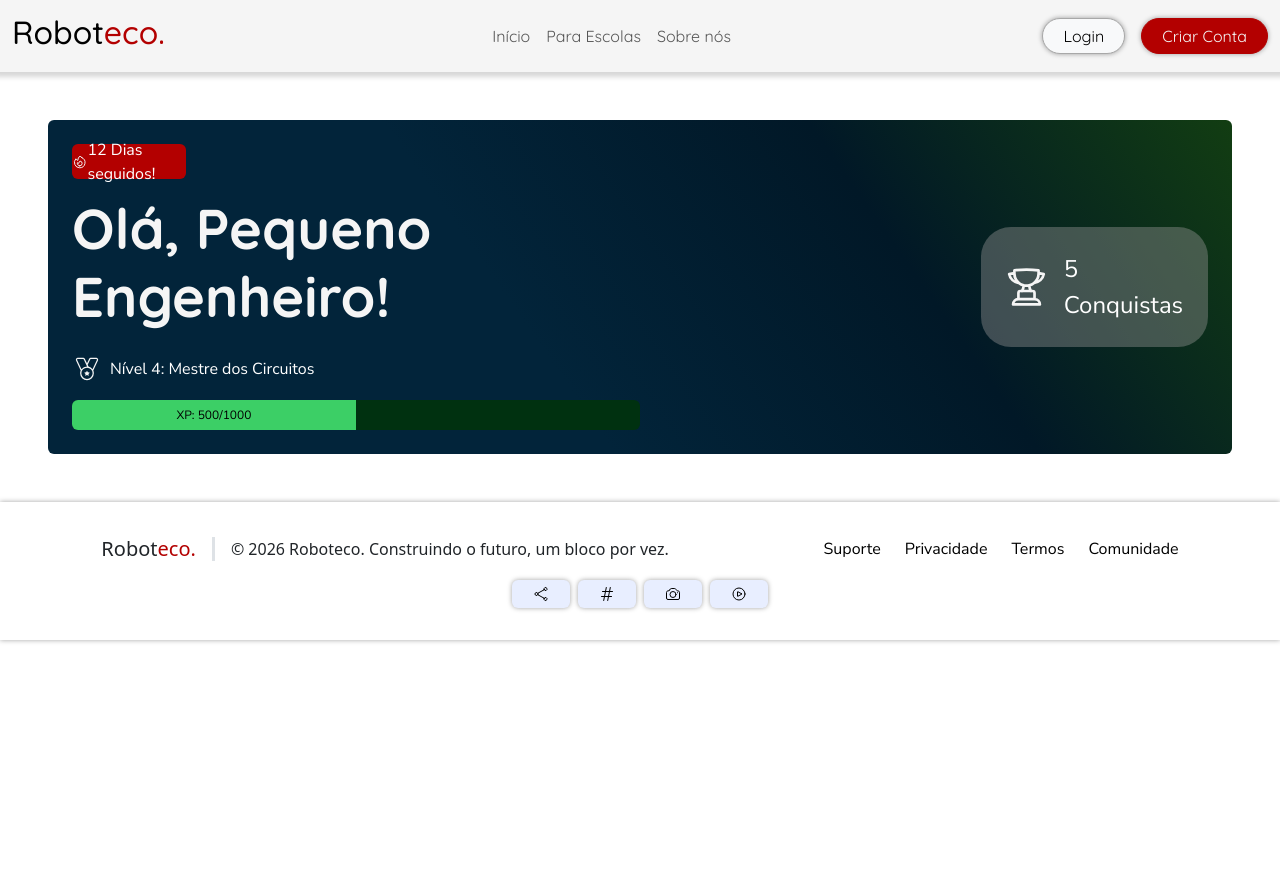
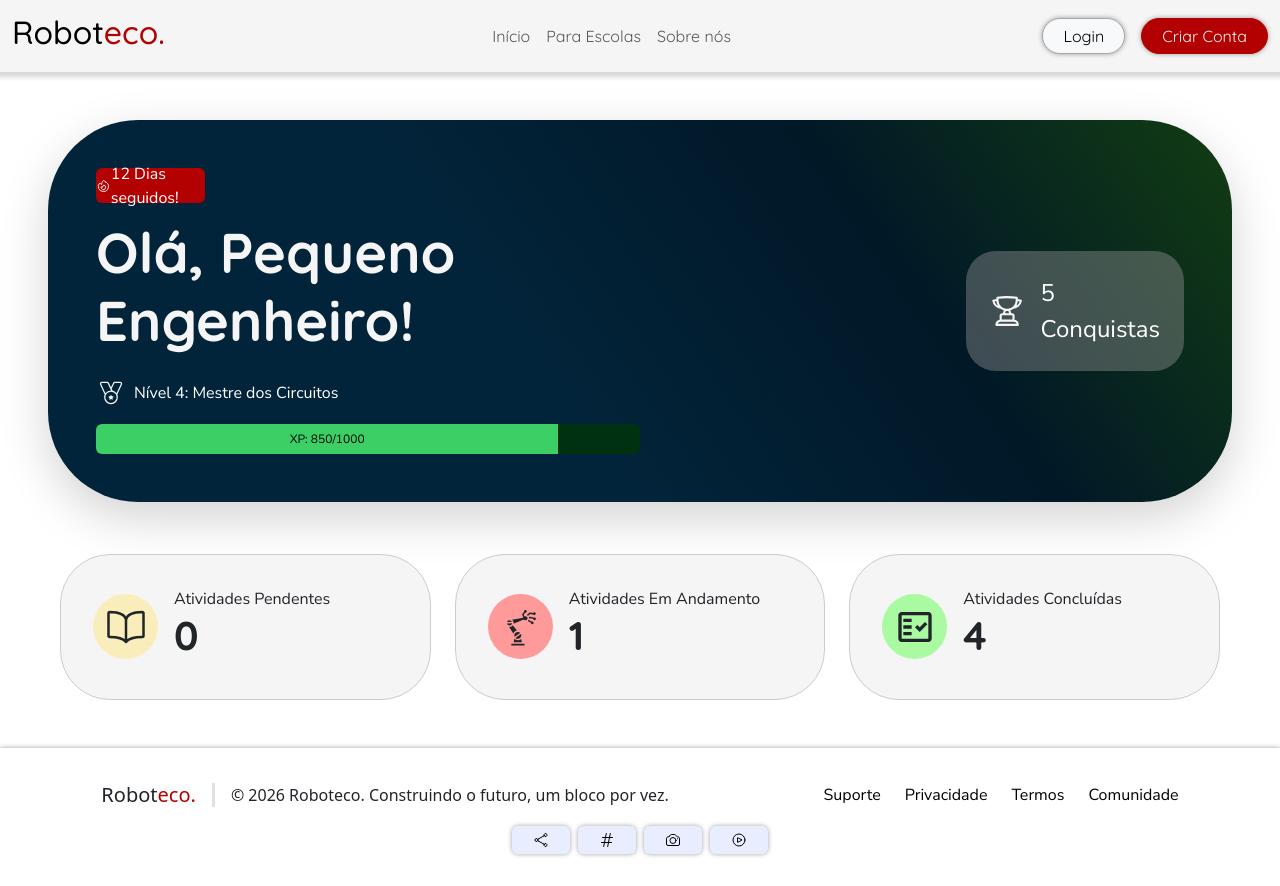
Before and after one commit to MigSilverS/roboteco, a Next.js app: page /pages/aluno/painel-do-aluno in a window 1280 px wide. Before the commit the page ends 800 px from the top, so only its background shows below. Built offline with nearby package versions, Linux system fonts and the light colour scheme.

Commit message:
Painel do Aluno Arrumado

```diff
--- /dev/null
+++ b/src/app/components/Cards/CardInfo/CardInfo.jsx
@@ -0,0 +1,31 @@
+import styles from "./CardInfo.module.css"
+
+export default function CardInfo({ icone, titulo, qntd, cor }) {
+    return (
+        <>
+            <div
+                className={`${styles.container} d-flex mt-1 mb-5 align-items-center gap-3`}
+                style={{
+                    backgroundColor: "var(--color-primary)", borderRadius: "50px"
+                }}
+            >
+                <div className="rounded-circle d-flex justify-content-center align-items-center" style={{backgroundColor:`${cor}`, width: "65px", height: "65px"}}>
+                    {icone}
+                </div>
+
+                <div className="">
+                    <p
+                        className="fw-normal"
+                        style={{fontSize: "1rem"}}
+                    >
+                        {titulo}
+                    </p>
+
+                    <h1 className="fw-bold">
+                        {qntd}
+                    </h1>
+                </div>
+            </div >
+        </>
+    )
+}
--- /dev/null
+++ b/src/app/components/Cards/CardInfo/CardInfo.module.css
@@ -0,0 +1,4 @@
+ .container {
+    padding: 2rem;
+    border: 1px solid #ccc;
+ }
--- a/src/app/pages/aluno/painel-do-aluno/page.jsx
+++ b/src/app/pages/aluno/painel-do-aluno/page.jsx
@@ -5,7 +5,11 @@ import Texto from "@/app/components/Texto/Texto";
 import Titulo from "@/app/components/Titulo/Titulo";
 import Nivel from "@/app/components/Nivel/Nivel";
 import Xp from "@/app/components/Xp/Xp";
+import CardInfo from "@/app/components/Cards/CardInfo/CardInfo";
 import { CiMedal } from "react-icons/ci";
+import { IoBookOutline } from "react-icons/io5";
+import { GiMechanicalArm } from "react-icons/gi";
+import { MdOutlineFactCheck } from "react-icons/md";
 
 const icons = {
     fire: (
@@ -21,6 +25,15 @@ const icons = {
         <svg xmlns="http://www.w3.org/2000/svg" fill="none" viewBox="0 0 24 24" strokeWidth={1.5} stroke="var(--color-primary)" className="size-6" width={50} height={50}>
             <path strokeLinecap="round" strokeLinejoin="round" d="M16.5 18.75h-9m9 0a3 3 0 0 1 3 3h-15a3 3 0 0 1 3-3m9 0v-3.375c0-.621-.503-1.125-1.125-1.125h-.871M7.5 18.75v-3.375c0-.621.504-1.125 1.125-1.125h.872m5.007 0H9.497m5.007 0a7.454 7.454 0 0 1-.982-3.172M9.497 14.25a7.454 7.454 0 0 0 .981-3.172M5.25 4.236c-.982.143-1.954.317-2.916.52A6.003 6.003 0 0 0 7.73 9.728M5.25 4.236V4.5c0 2.108.966 3.99 2.48 5.228M5.25 4.236V2.721C7.456 2.41 9.71 2.25 12 2.25c2.291 0 4.545.16 6.75.47v1.516M7.73 9.728a6.726 6.726 0 0 0 2.748 1.35m8.272-6.842V4.5c0 2.108-.966 3.99-2.48 5.228m2.48-5.492a46.32 46.32 0 0 1 2.916.52 6.003 6.003 0 0 1-5.395 4.972m0 0a6.726 6.726 0 0 1-2.749 1.35m0 0a6.772 6.772 0 0 1-3.044 0" />
         </svg>
+    ),
+    book: (
+        <IoBookOutline size={40} />
+    ),
+    arm: (
+        <GiMechanicalArm size={40}/>
+    ),
+    bookcheck: (
+        <MdOutlineFactCheck size={40}/>
     )
 }
 
@@ -30,7 +43,7 @@ export default function PainelDoAluno() {
             <NavBar />
             <div className={styles.container}>
                 <div className="row">
-                    <div className="col-12 col-sm-12 col-md-12 mt-5 mb-5 p-4 rounded d-flex" style={{ background: "linear-gradient(55deg, var(--blue) 40%, #011827, #123d12)" }}>
+                    <div className="col-12 col-sm-12 col-md-12 mt-5 mb-5 p-5 d-flex shadow-lg" style={{ borderRadius: "90px", background: "linear-gradient(55deg, var(--blue) 40%, #011827, #123d12)" }}>
                         <div className="col-6 col-sm-6 col-md-6 d-flex flex-column gap-3">
                             <div className="">
                                 <div className="d-flex rounded justify-content-center align-items-center" style={{ backgroundColor: "var(--red)", width: "20%", height: "35px" }}>
@@ -46,15 +59,26 @@ export default function PainelDoAluno() {
                                 <Nivel nivel={4} titulo="Mestre dos Circuitos" />
                             </div>
                             <div className="">
-                                <Xp currentXP={500} maxXP={1000} />
+                                <Xp currentXP={850} maxXP={1000} />
                             </div>
                         </div>
                         <div className="col-6 col-sm-6 col-md-6 d-flex flex-column gap-3 align-items-end justify-content-center">
-                            <div className="d-flex p-4 gap-3 align-items-center" style={{width: "40%", borderRadius: 30, backgroundColor: "#9c9b9b65"}}>
+                            <div className="d-flex p-4 gap-3 align-items-center" style={{ width: "40%", borderRadius: 30, backgroundColor: "#9c9b9b65" }}>
                                 {icons.trophy}
-                                <Texto icon texto="5 Conquistas" classe="text-white" estilo={{fontSize: "1.5rem"}}/>
+                                <Texto icon texto="5 Conquistas" classe="text-white" estilo={{ fontSize: "1.5rem" }} />
                             </div>
                         </div>
+                    </div>
+                </div>
+                <div className="row cards">
+                    <div className="col-12 col-sm-12 col-md-4">
+                        <CardInfo icone={icons.book} titulo={"Atividades Pendentes"} qntd={0} cor={"#fde68a88"} />
+                    </div>
+                    <div className="col-12 col-sm-12 col-md-4">
+                        <CardInfo icone={icons.arm} titulo={"Atividades Em Andamento"} qntd={1} cor={"#ff9a9a "} />
+                    </div>
+                    <div className="col-12 col-sm-12 col-md-4">
+                        <CardInfo icone={icons.bookcheck} titulo={"Atividades Concluídas"} qntd={4} cor={"#aafaa2 "} />
                     </div>
                 </div>
             </div>
--- a/src/app/pages/escola/para-escolas/page.jsx
+++ b/src/app/pages/escola/para-escolas/page.jsx
@@ -149,7 +149,7 @@ export default function ParaEscolas() {
                                 <div className="col-12">
                                     <label className="form-label fw-semibold mb-2" htmlFor="municipio">Município</label>
                                     <select id="municipio" className="form-select border-0 shadow-none" style={{ backgroundColor: "#f7f7f7", height: "48px", borderRadius: "12px" }}>
-                                        <option value="" selected>Selecione</option>
+                                        <option value="" defaultValue={true}>Selecione</option>
                                         <option value="">Guaratinguetá</option>
                                         <option value="">Aparecida</option>
                                         <option value="">Lorena</option>
```
